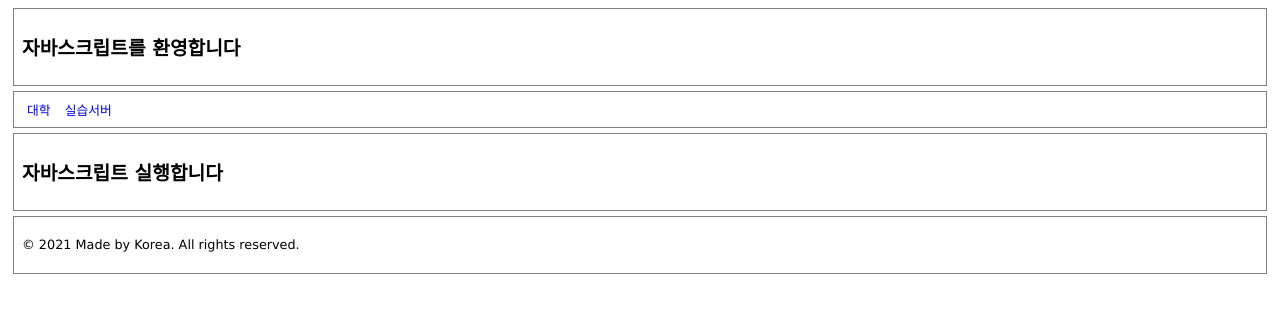
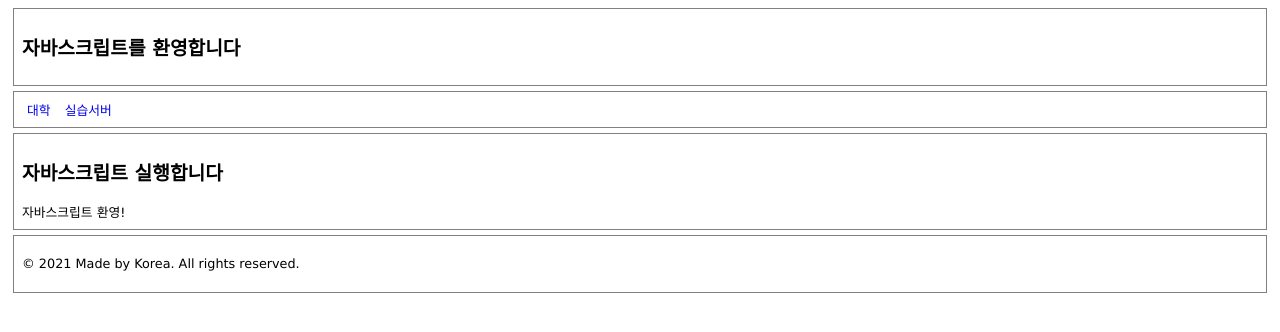
Before and after one commit to wjunlee/wjunlee.github.io, a plain HTML site: page index.html in a window 1280 px wide. Drawn offline with Linux system fonts and the light colour scheme.

Commit message:
Update index.html

```diff
--- a/index.html
+++ b/index.html
@@ -14,7 +14,7 @@
  #id_form {width:100px; height:14px; color:red;}
 </style>
 <script type="text/javascript">
- funtion fnTest(){
+ function fnTest(){
  document.write("자바스크립트 환영!")
  alert("자바스크립트 환영!!");
  }
```
